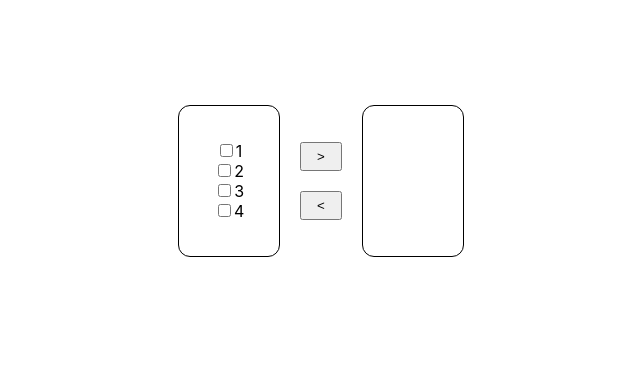
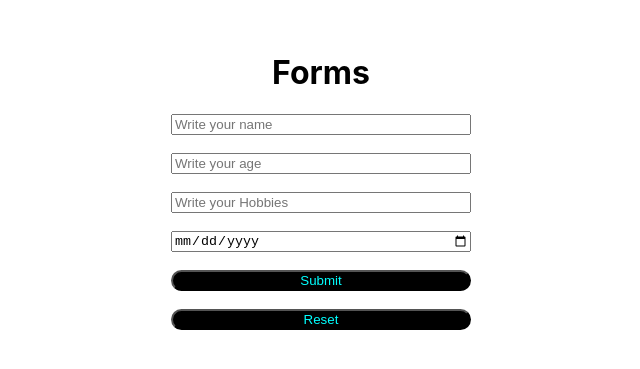
Before and after one commit to moonspark78/Meta-Interview, a React (Create React App) app: page / in a window 1280 px wide. Shown: the part 219-588 px from the top of the page, without its empty margins (319-959 px from the left). Built offline with nearby package versions, Linux system fonts and the light colour scheme.

Commit message:
:rocket: :tada:o  :rocket: :tada:

```diff
--- a/src/App.js
+++ b/src/App.js
@@ -4,6 +4,7 @@ import './App.css';
 import {items} from "./data"
 import { useState } from 'react';
 import { intersection, not } from './utils';
+import {Form} from "./Components/Form"
 
 function App() {
   const [leftItems, setLeftItems] = useState(items)
@@ -42,9 +43,11 @@ function App() {
 
   return (
     <div className="App flex">
-     <List items={leftItems} handleToggle={handleToggle}/>
+     {/* <List items={leftItems} handleToggle={handleToggle}/>
      <Actions moveLeft={moveLeft} moveRight={moveRight}/>
-     <List items={righrItems} handleToggle={handleToggle}/>
+     <List items={righrItems} handleToggle={handleToggle}/> */}
+
+     <Form/>
 
     </div>
   );
--- /dev/null
+++ b/src/Components/Form.css
@@ -0,0 +1,20 @@
+.to{
+    display: flex;
+    flex-direction: column;
+    align-items: center;
+    justify-content: center;
+}
+
+.form{
+    display: flex;
+    justify-content: center;
+    flex-direction: column;
+    width: 300px;
+    gap: 18px;
+}
+
+button{
+    border-radius: 20px;
+    color: aqua;
+    background-color: black;
+}
--- /dev/null
+++ b/src/Components/Form.jsx
@@ -0,0 +1,60 @@
+import React, {useState} from 'react'
+import "./Form.css"
+
+export const Form = () => {
+    const [objData, setObjData] = useState({})
+    const getInputs = (value, name) =>{
+        let data = {[name]: value}
+        setObjData({...objData,...data})
+    }
+    const submit = (e) =>{
+        e.preventDefault();
+        console.log(objData);
+    };
+
+  return (
+    <form onSubmit={submit}>
+    <div className='to'>
+        <h1>Forms</h1>
+        <div className='form'>
+        <input
+            placeholder='Write your name'
+            onChange={(e) => getInputs(e.target.value, e.target.name)}
+            name='name'
+            type='text'
+        />
+
+
+        <input
+            placeholder='Write your age'
+            onChange={(e) => getInputs(e.target.value, e.target.name)}
+            name='age'
+            type='number'
+        />
+
+        <input
+            placeholder='Write your Hobbies'
+            onChange={(e) => getInputs(e.target.value, e.target.name)}
+            name="hobbies"
+            type='text'
+        />
+
+        <input
+            placeholder='Write your date'
+            onChange={(e) => getInputs(e.target.value, e.target.name)}
+            name='date'
+            type='date'
+        />
+
+
+        <button type='submit' >Submit</button>
+        <button type='reset' >Reset</button>
+
+
+
+
+        </div>
+    </div>
+    </form>
+  )
+}
```
